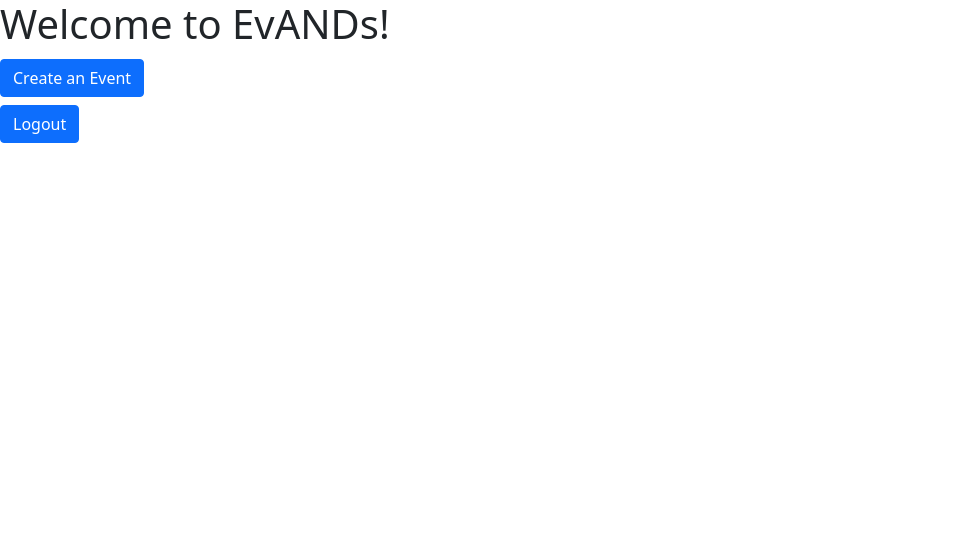
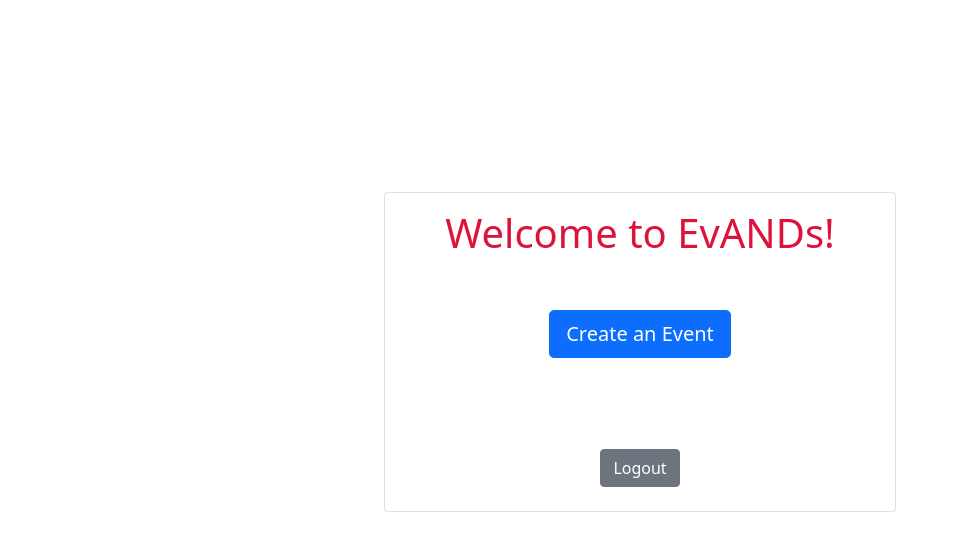
Before and after one commit to TheCoreyMcCue/evandsFE, a React (Create React App) app: page /main_menu in a window 1280 px wide. Shown: the top 550 px of the page, without its empty margins (0-959 px from the left). Built offline with nearby package versions, Linux system fonts and the light colour scheme.

Commit message:
fix some styling issues

```diff
--- a/src/Components/StaticPages/MainMenu.js
+++ b/src/Components/StaticPages/MainMenu.js
@@ -1,18 +1,24 @@
 import React from 'react'
-import {Button} from 'react-bootstrap';
+import {Button, Card} from 'react-bootstrap';
+import './StaticPages.css';
+
 
 const MainMenu = () => {
     return (
         <div>
-            <h1>
-                Welcome to EvANDs!
-            </h1>
-            <h2>
-                <Button type="button" href="/create_event">Create an Event</Button>
-            </h2>
-            <p>
-                <Button type="button" href="/logout">Logout</Button>
-            </p>
+            <Card className="login-card">
+                <h1 className="main-menu-welcome">
+                    Welcome to EvANDs!
+                </h1>
+                <div className="main-menu">
+                    <h2 className="main-menu-create-button">
+                        <Button size="lg" href="/create_event">Create an Event</Button>
+                    </h2>
+                    <h3 className="main-menu-logout-button">
+                        <Button variant="secondary" href="/logout">Logout</Button>
+                    </h3>
+                </div>
+            </Card>
         </div>
     )
 }
--- a/src/Components/StaticPages/StaticPages.css
+++ b/src/Components/StaticPages/StaticPages.css
@@ -20,3 +20,26 @@
     top: 15vh;
     color: crimson;
 }
+
+.main-menu {
+    text-align: center;
+    position: relative;
+}
+
+.main-menu-welcome {
+    top: 10vh;
+    color:crimson;
+    text-emphasis-color: red;
+}
+
+.main-menu-create-button {
+    text-align: center;
+    position: relative;
+    margin-top: 25%;
+}
+
+.main-menu-logout-button {
+    text-align: center;
+    position: relative;
+    margin-top: 50%;
+}
```
Also changed, not shown: 1 other file (tests, documents, lock files or other folders).
